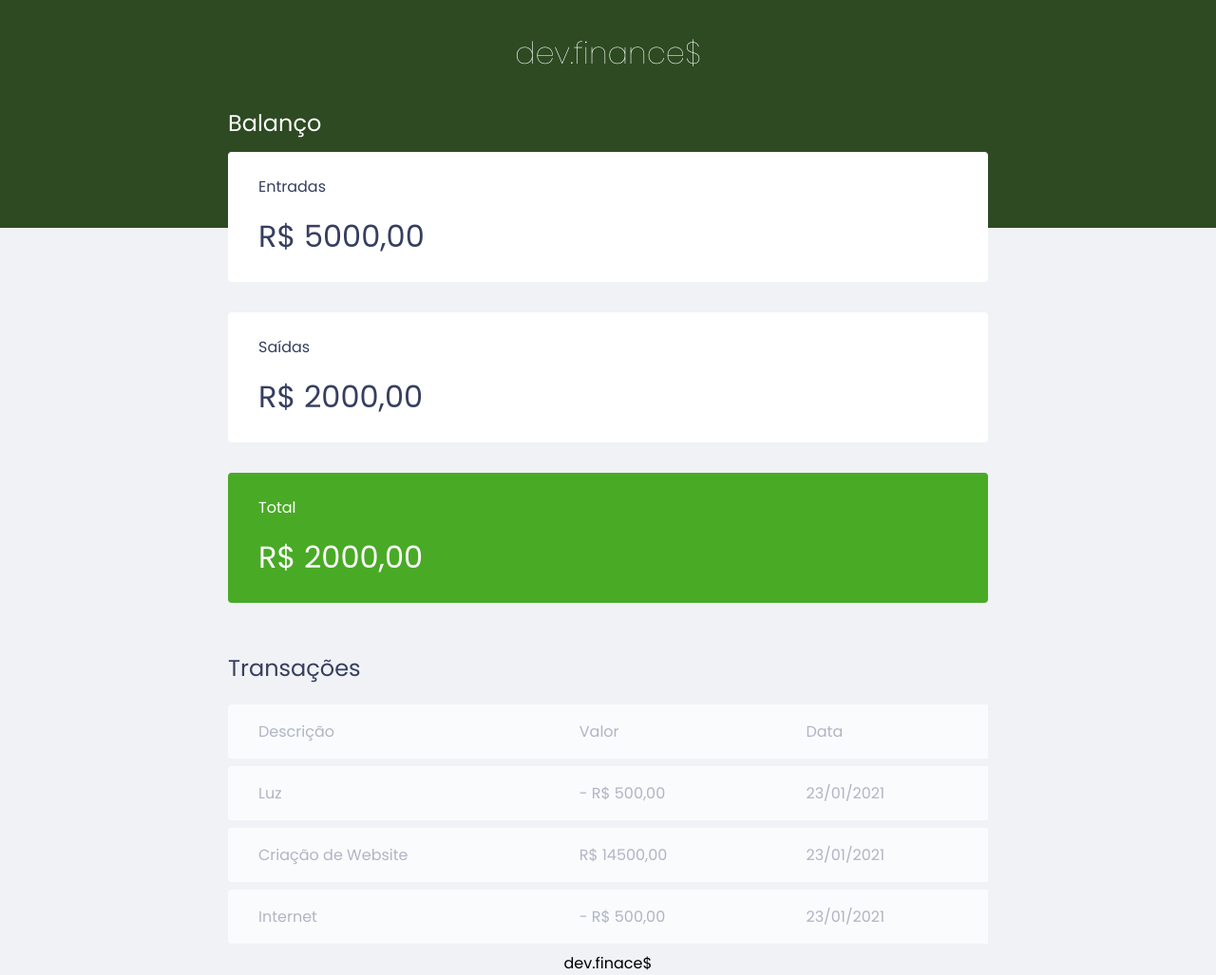
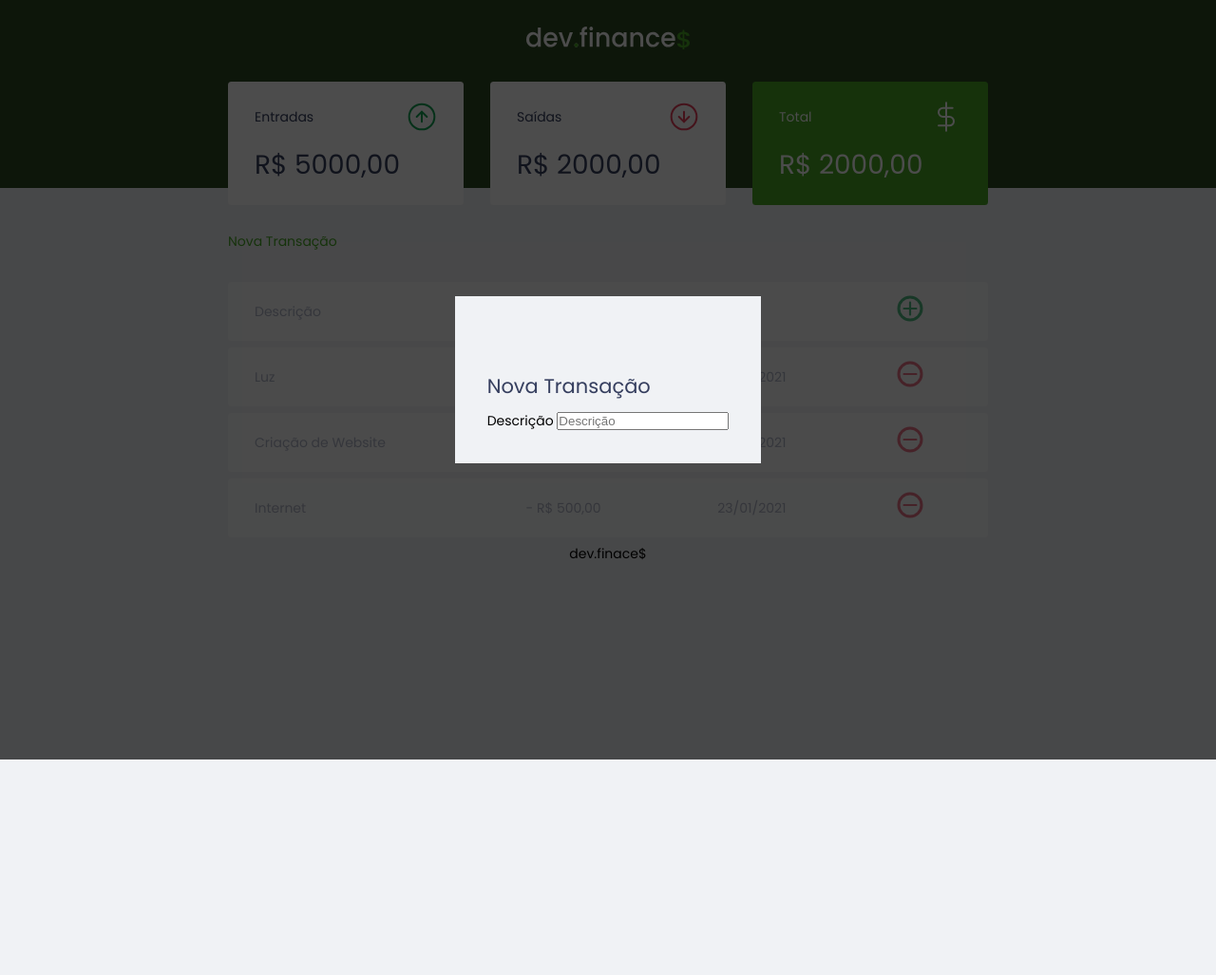
Before and after one commit to isabellebittencourt/dev-finance, a plain HTML site: page index.html in a window 1280 px wide. Shown: the whole page at 95% size. After the commit the page ends 800 px from the top, so only its background shows below. Drawn offline with Linux system fonts and the light colour scheme.

Commit message:
componentes da view

```diff
--- a/index.html
+++ b/index.html
@@ -11,38 +11,45 @@
   </head>
   <body>
     <header>
-      <h1 id="logo">dev.finance$</h1>
+      <img src="./assets/logo.svg" alt="Logo Dev Finance" >
     </header>
 
     <main class="container">
       <section id="balance">
-        <h2>Balanço</h2>
+        <h2 class="slr-only">Balanço</h2>
 
         <div class="card">
-          <h3>Entradas</h3>
+          <h3><span>Entradas</span>
+          <img src="./assets/income.svg" alt="Entrada" >
+          </h3>
           <p>R$ 5000,00</p>
         </div>
 
         <div class="card">
-          <h3>Saídas</h3>
+          <h3><span>Saídas</span>
+          <img src="./assets/expense.svg" alt="Saída">
+        </h3>
           <p>R$ 2000,00</p>
         </div>
 
         <div class="card total">
-          <h3>Total</h3>
+          <h3><span>Total</span>
+            <img src="./assets/total.svg" alt="Total">
+          </h3>
           <p>R$ 2000,00</p>
         </div>
       </section>
 
       <section id="transaction">
-        <h2>Transações</h2>
-
+        <h2 class="slr-only"> Transações</h2>
+        <a href="#" class="button new">Nova Transação</a>
         <table id="data-table">
           <thead>
             <tr>
               <th>Descrição</th>
               <th>Valor</th>
               <th>Data</th>
+              <th><img src="./assets/plus.svg" alt="Adicionar"></th>
             </tr>
           </thead>
           <tbody>
@@ -50,23 +57,42 @@
               <td>Luz</td>
               <td>- R$ 500,00</td>
               <td>23/01/2021</td>
+              <td><img src="./assets/minus.svg" alt="Remover"></td>
             </tr>
             <tr>
               <td>Criação de Website</td>
               <td>R$ 14500,00</td>
               <td>23/01/2021</td>
+              <td><img src="./assets/minus.svg" alt="Remover"></td>
             </tr>
             <tr>
               <td>Internet</td>
               <td>- R$ 500,00</td>
               <td>23/01/2021</td>
+              <td><img src="./assets/minus.svg" alt="Remover"></td>
             </tr>
           </tbody>
         </table>
       </section>
     </main>
 
-    <footer >
+
+    <div class="modal-overlay active">
+      <div class="modal">
+
+          <div class="form">
+            <h2>Nova Transação</h2>
+            <form action="">
+              <div class="input-group">
+                <label for="description">Descrição</label>
+                <input type="text" id="description" name="description" placeholder="Descrição">
+              </div>
+            </form>
+          </div>
+
+      </div>
+    </div>
+    <footer>
       <p>dev.finace$</p>
     </footer>
   </body>
--- a/styles.css
+++ b/styles.css
@@ -6,6 +6,9 @@
     margin:0;
     padding: 0;
     box-sizing: border-box;
+}
+html{
+    font-size: 92.75%;
 }
 body{
     background: #f0f2f5;
@@ -17,9 +20,33 @@ h2{
     color: var(--color-purple);
     font-weight: normal;
 }
+.slr-only{
+    position: absolute;
+    width: 1px;
+    height: 1px;
+    padding: 0;
+    margin: -1px;
+    overflow: hidden;
+    clip: rect(0,0,0,0);
+    white-space: nowrap;
+}
 .container{
     width: min(90vw, 800px);
     margin: auto;
+}
+
+a{
+    color: #49aa26;
+    text-decoration: none;
+}
+a:hover{
+
+    color: #3dd705;
+}
+.button.new{
+    display: inline-block;
+    margin-bottom: 1.8rem;
+
 }
 header {
     background: #2D4A22;
@@ -43,7 +70,11 @@ header h1 {
 .card h3{
     font-weight: normal;
     font-size: 1rem;
+    display: flex;
+    align-items: center;
+    justify-content: space-between;
 }
+
 .card p {
     font-size: 2rem;
     line-height: 3rem;
@@ -62,10 +93,12 @@ header h1 {
     margin-top: 0;
 }
 
+
 #data-table{
     width: 100%;
     border-spacing: 0rem 0.5rem;
     color: #969cb3;
+
 }
 table th{
     background: white;
@@ -91,6 +124,46 @@ table tbody td:first-child{
     border-radius: 0.25rem 0 0 0.25rem;
 
 }
+table thead th:last-child,
+table tbody td:last-child{
+
+    border-radius: 0 0.25rem 0.25rem 0;
+
+}
+.modal-overlay.active{
+    opacity: 1;
+    visibility: visible;
+}
+.modal-overlay{
+    width: 100%;
+    height: 100%;
+    background-color: rgba(0,0,0,0.7);
+    position: fixed;
+    top: 0;
+    display: flex;
+    align-items: center;
+    justify-content: center;
+    opacity: 0;
+    visibility: hidden;
+}
+.modal{
+    background-color: #f0f2f5;
+    padding: 2.4rem;
+
+
+}
 footer{
     text-align: center;
 }
+
+@media(min-width:800px){
+    html{
+        font-size: 87.5%;
+    }
+
+    #balance{
+        display: grid;
+        grid-template-columns: repeat(3, 1fr);
+        gap: 2rem;
+    }
+}
```
Also changed, not shown: assets/expense.svg (added), assets/income.svg (added), assets/logo.svg (added), assets/minus.svg (added), assets/plus.svg (added), assets/total.svg (added).
